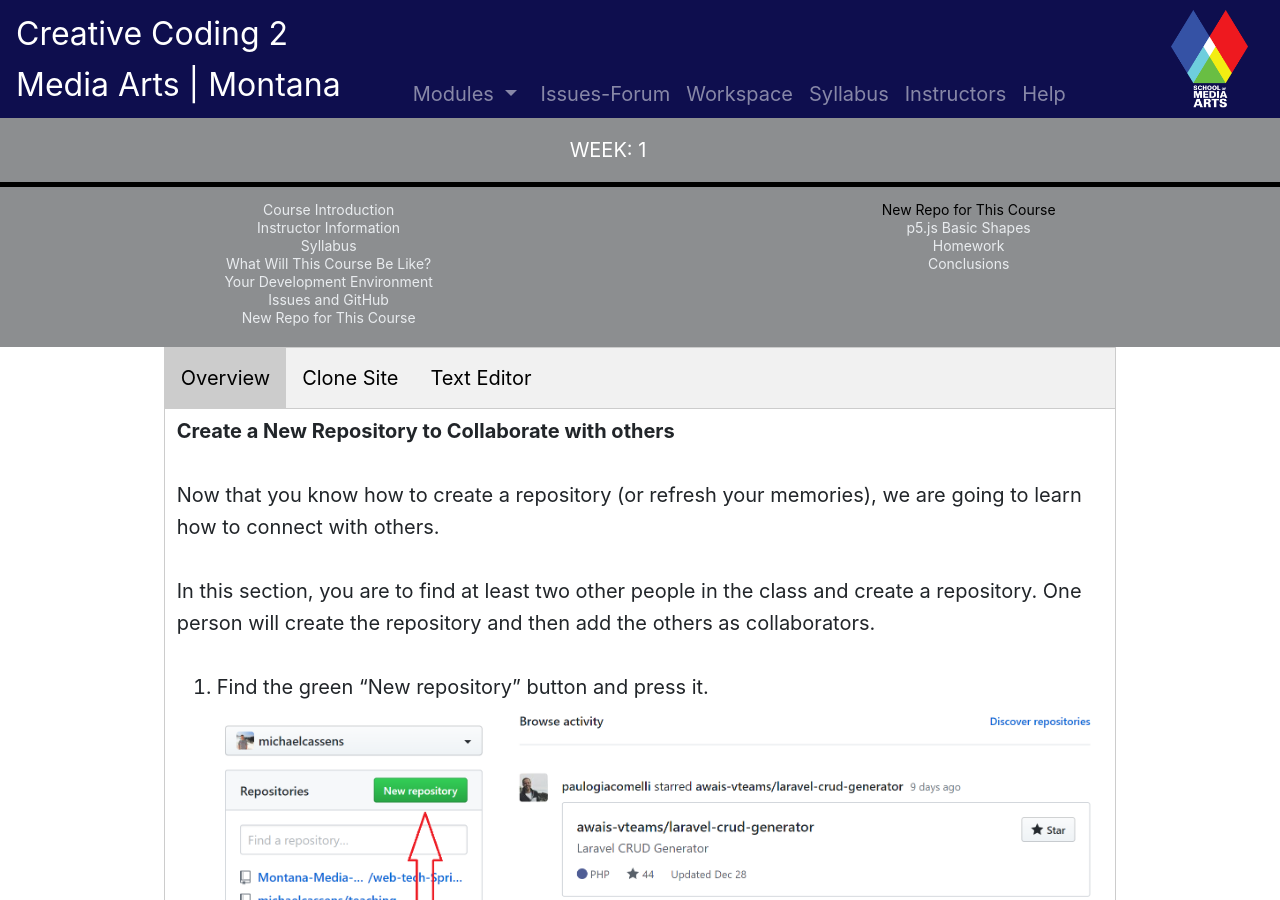
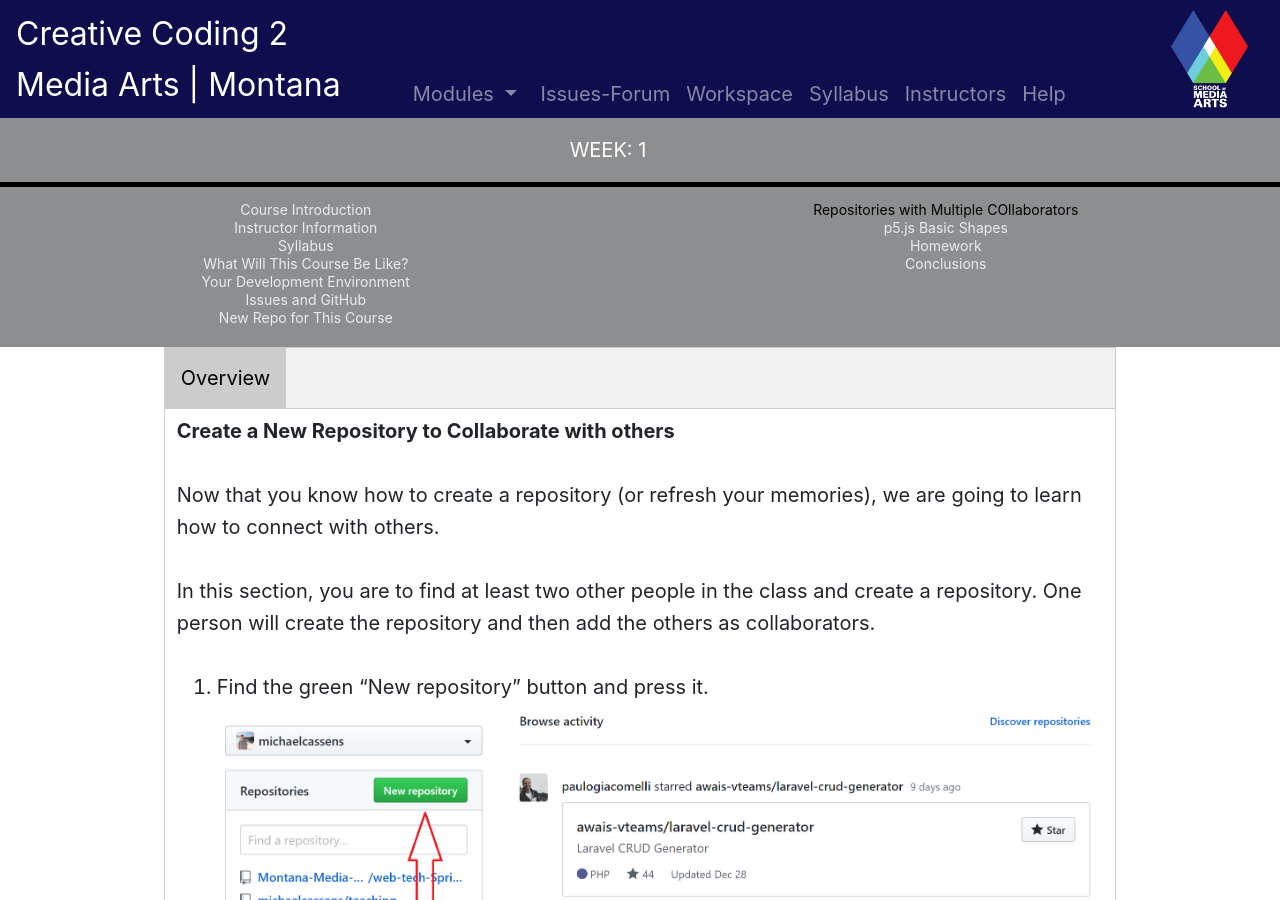
Before and after one commit to Montana-Media-Arts/220-creative-coding2-Spring2024, a Jekyll site: the page built from modules/week-1/_posts/2017-01-13-new-course-repo-multiple.md, in a window 1280 px wide and 900 px high. Built offline with Jekyll 4.4.1, drawn with Linux system fonts in a browser that asks for light colours; nearby versions of some CDN libraries; comment, search, counter and statistics services are not loaded.

Commit message:
Update 2017-01-13-new-course-repo-multiple.md

```diff
--- a/modules/week-1/_posts/2017-01-13-new-course-repo-multiple.md
+++ b/modules/week-1/_posts/2017-01-13-new-course-repo-multiple.md
@@ -1,13 +1,11 @@
 ---
-title: New Repo for This Course
+title: Repositories with Multiple COllaborators
 module: 1
 jotted: false
 ---
 
 <div class="tab">
     <button class="tablinks active" onclick="openTab(event, 'Overview')">Overview</button>
-    <button class="tablinks" onclick="openTab(event, 'Clone')">Clone Site</button>
-    <button class="tablinks" onclick="openTab(event, 'TextEditor')">Text Editor</button>
 
 </div>
 
```
